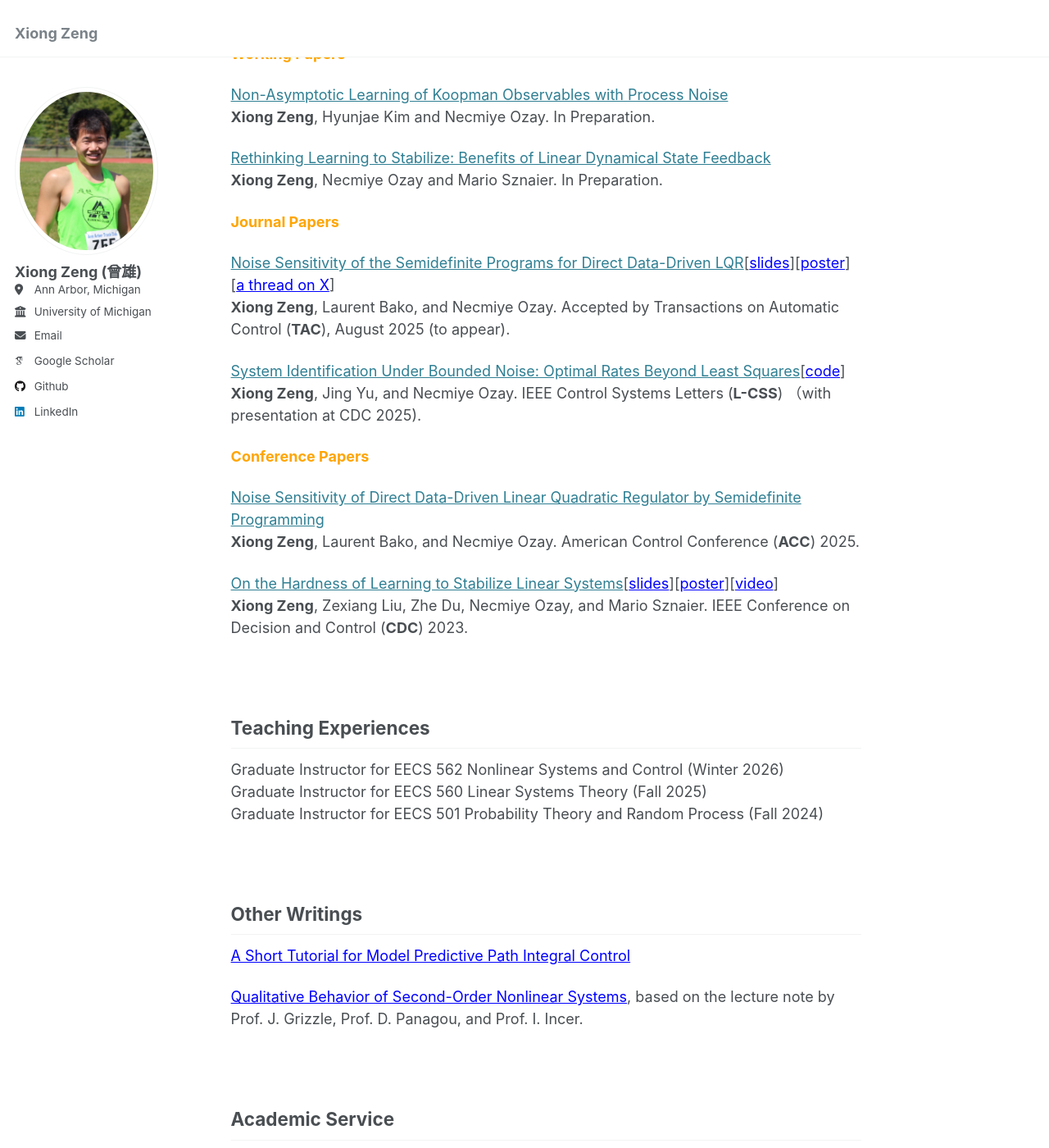
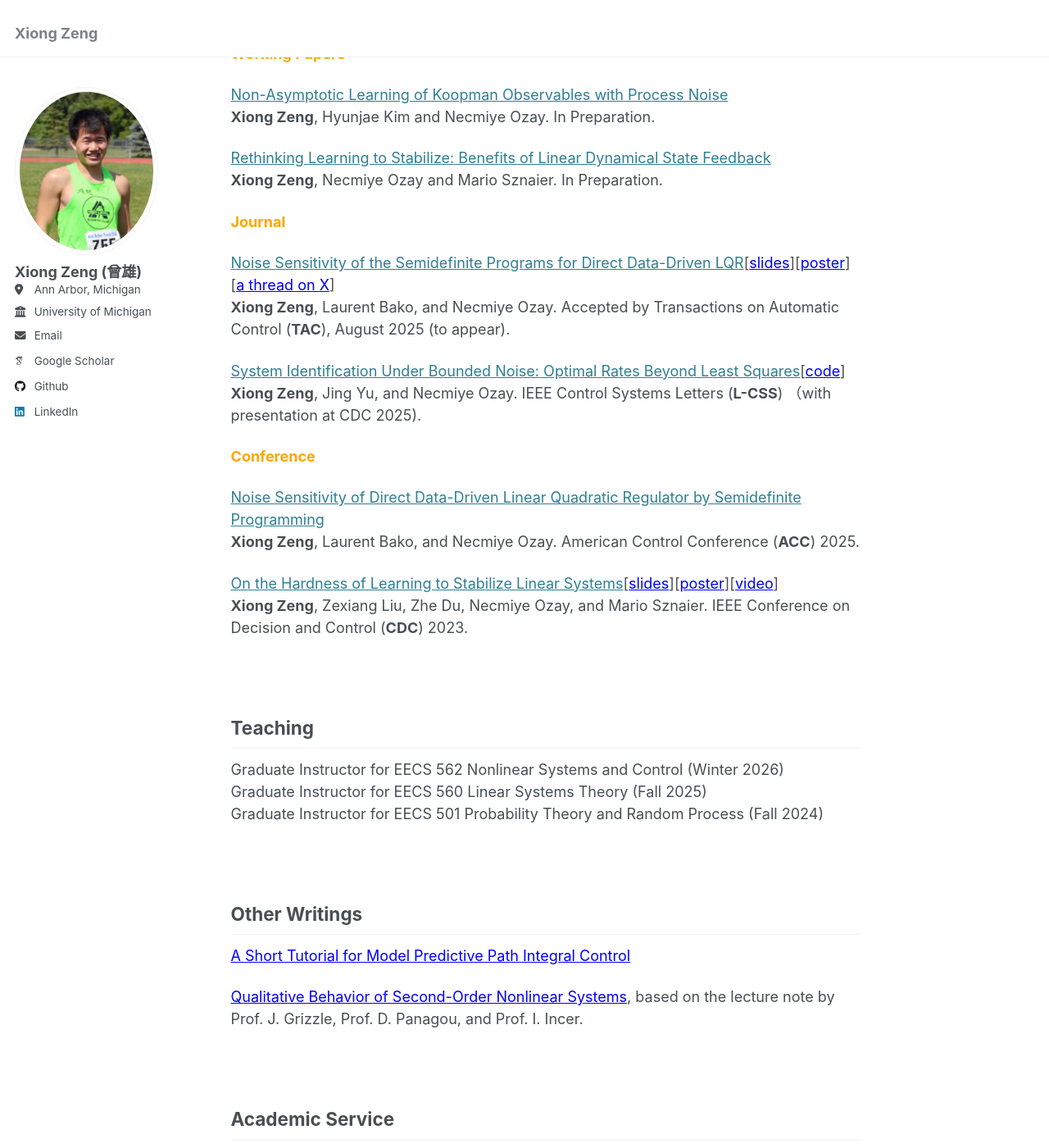
Before and after one commit to zengxiong111/zengxiong.github.io, a Jekyll site: the page built from _pages/about.md, in a window 1280 px wide and 1400 px high, scrolled down 941 px. Shown: the whole window at 82% size. Built offline with Jekyll 4.4.1, drawn with Linux system fonts in a browser that asks for light colours; some web fonts are replaced.

Commit message:
Update about.md

```diff
--- a/_pages/about.md
+++ b/_pages/about.md
@@ -33,7 +33,7 @@ Feedback](https://zengxiong111.github.io/zengxiong.github.io/)<br>
 
 
 
- <span style="color:orange">**Journal Papers**</span>
+ <span style="color:orange">**Journal**</span>
 
  [Noise Sensitivity of the Semidefinite Programs for Direct Data-Driven LQR](https://arxiv.org/abs/2412.19705)[<a href="https://github.com/zengxiong111/zengxiong.github.io/blob/master/files/slides_Noise%20Sensitivity%20of%20DDD%20LQR%20by%20Semidefinite%20Programming.pdf" style="color: blue;" target="_blank">slides</a>][<a href="https://github.com/zengxiong111/zengxiong.github.io/blob/master/files/Poster_Noise%20Sensitivity%20of%20DDD%20LQR%20by%20Semidefinite%20Programming.pdf" style="color: blue;" target="_blank">poster</a>][<a href="https://x.com/necozay/status/1885844662381879360" style="color: blue;" target="_blank">a thread on X</a>]<br>
 **Xiong Zeng**, Laurent Bako, and Necmiye Ozay. Accepted by Transactions on Automatic Control (**TAC**), August 2025 (to appear).
@@ -42,7 +42,7 @@ Feedback](https://zengxiong111.github.io/zengxiong.github.io/)<br>
 **Xiong Zeng**, Jing Yu, and Necmiye Ozay. IEEE Control Systems Letters (**L-CSS**) （with presentation at CDC 2025).
 
 
- <span style="color:orange">**Conference Papers**</span>
+ <span style="color:orange">**Conference**</span>
 
 
  [Noise Sensitivity of Direct Data-Driven Linear Quadratic Regulator by Semidefinite Programming](https://web.eecs.umich.edu/~necmiye/pubs/ZengBO_acc25.pdf)<br>
@@ -56,7 +56,7 @@ Feedback](https://zengxiong111.github.io/zengxiong.github.io/)<br>
 
 
 &nbsp;
-## Teaching Experiences
+## Teaching
 
 Graduate Instructor for EECS 562 Nonlinear Systems and Control (Winter 2026)<br>
 Graduate Instructor for EECS 560 Linear Systems Theory (Fall 2025)<br>
```
